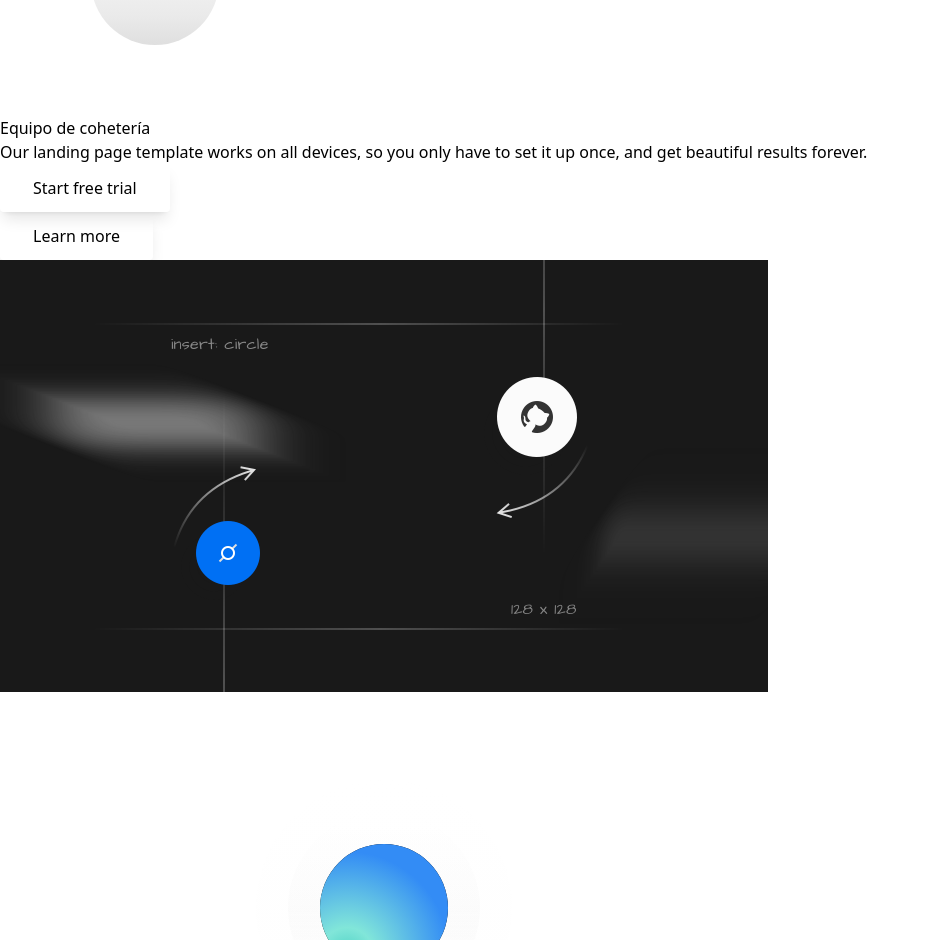
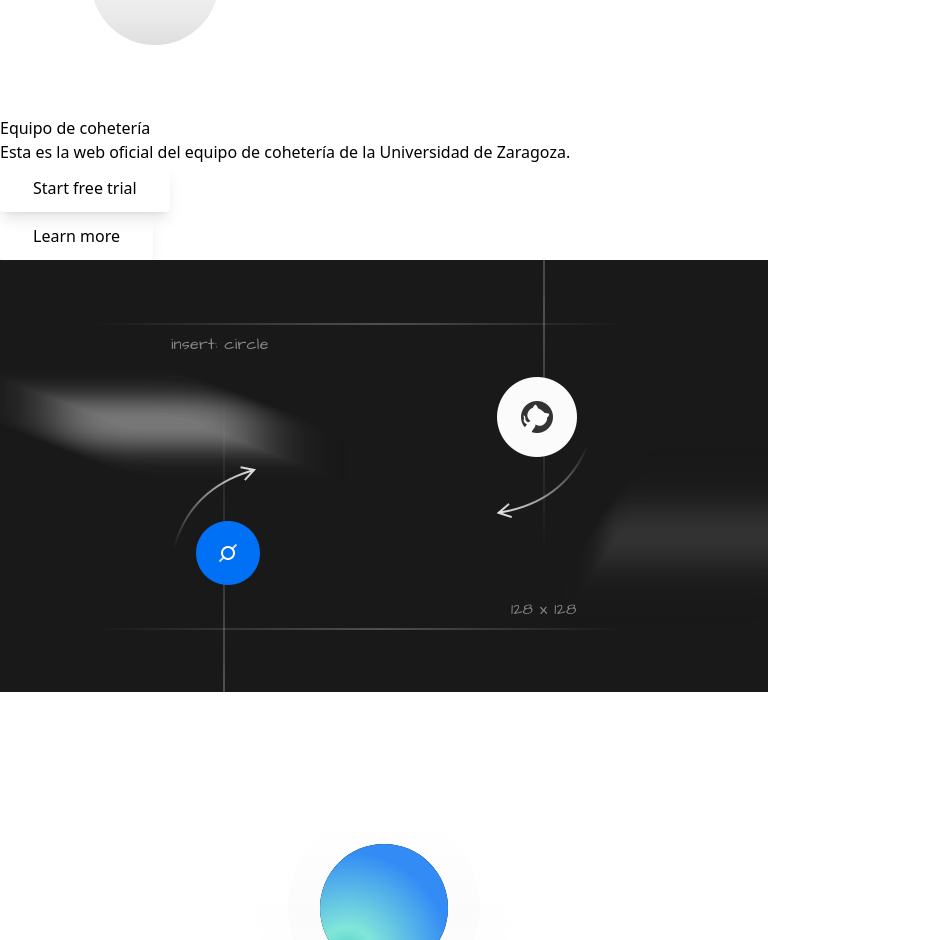
Before and after one commit to AdLunamUnizar/website_old, a React (Vite) app: page / in a window 1280 px wide. Shown: the part 1828-2768 px from the top of the page, without its empty margins (0-930 px from the left). Built offline with nearby package versions, Linux system fonts and the light colour scheme.

Commit message:
Update HeroHome.jsx

```diff
--- a/src/partials/HeroHome.jsx
+++ b/src/partials/HeroHome.jsx
@@ -40,7 +40,7 @@ function HeroHome() {
             </h1>
             <div className="max-w-3xl mx-auto">
               <p className="text-xl text-gray-600 mb-8" data-aos="zoom-y-out" data-aos-delay="150">
-                Our landing page template works on all devices, so you only have to set it up once, and get beautiful results forever.
+                Esta es la web oficial del equipo de cohetería de la Universidad de Zaragoza.
               </p>
               <div className="max-w-xs mx-auto sm:max-w-none sm:flex sm:justify-center" data-aos="zoom-y-out" data-aos-delay="300">
                 <div>
```
